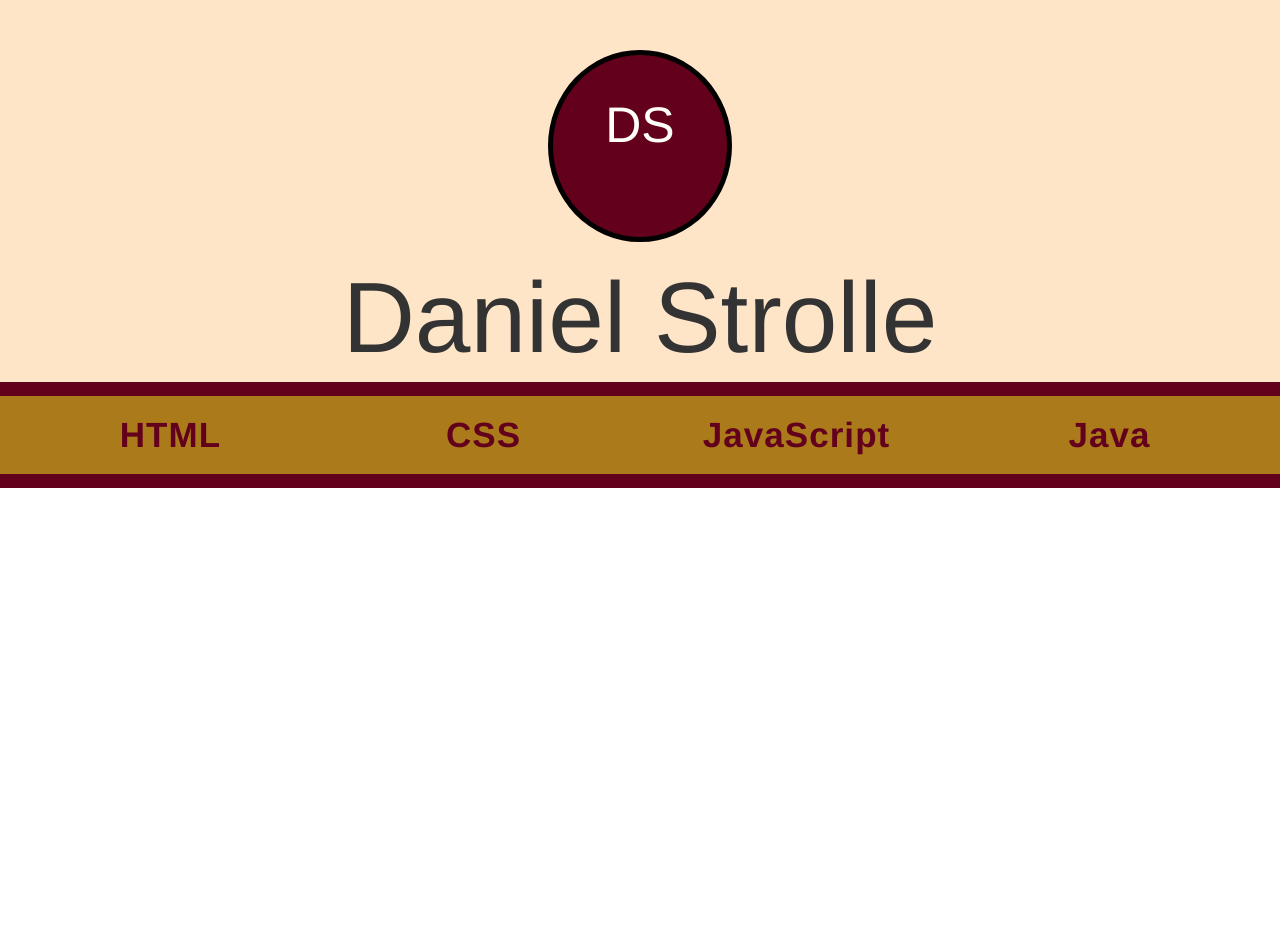
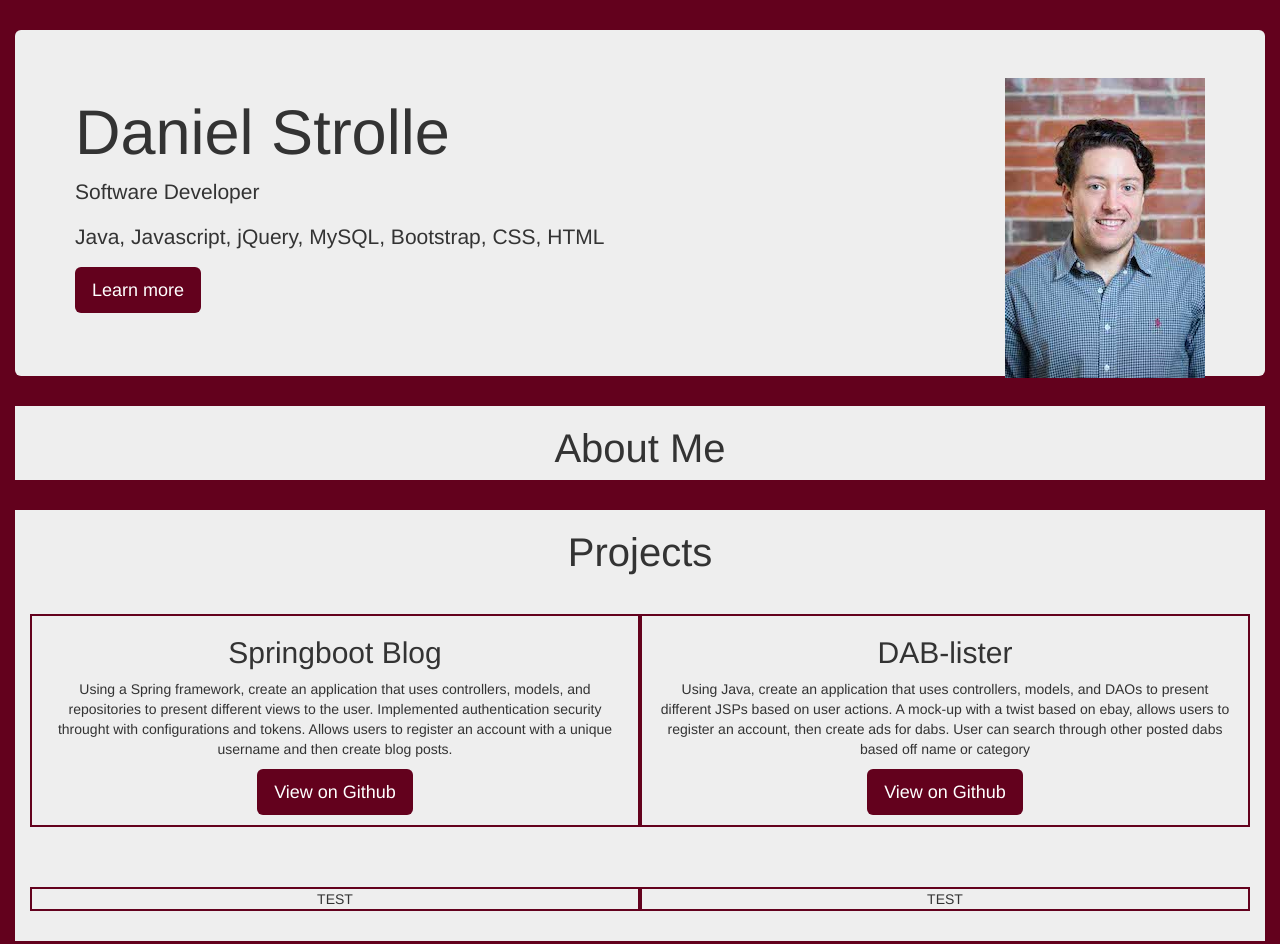
Before and after one commit to danielstrolle/danielstrolle.github.io, a plain HTML site: page index.html in a window 1280 px wide. Before the commit the page ends 800 px from the top, so only its background shows below. Drawn offline with nearby package versions, Linux system fonts and the light colour scheme.

Commit message:
Complete overhaul of design
* add jumbotron with name, skills, and a profile picture

* divide into sections

* add links to github projects after project description

* add a test projects page, need to figure out how to link

* update custom css for styling purposes

```diff
--- a/css/website-css.css
+++ b/css/website-css.css
@@ -1,56 +1,34 @@
-body {
+#main-container {
+    background-color: #63011d;
+}
+
+.jumbotron {
+    margin-top: 30px;
+}
+
+.btn-custom {
+    background-color: #63011d;
+    color: white;
+}
+
+.page-info {
+    background-color: #eee;
+    margin-bottom: 30px;
+
+}
+
+.example {
+    margin: 30px 0;
+    text-align: center;
+    border: 2px solid #63011d;
+}
+
+.section-title {
+    font-size: 40px;
     text-align: center;
 }
 
-.circle {
-    width: 100%;
-    height: 15vw;
-    border-radius: 50%;
-    border: 5px solid black;
-    font-size: 50px;
-    color: #fffff8;
-    line-height: 140px;
-    text-align: center;
-    background-color: #63011d;
-    margin-top: 50px;
+#prof-pic {
+    float: right;
+    padding-bottom: 20px;
 }
-
-h1 {
-    font-size: 100px;
-}
-
-hr {
-    background-color: #8E143B;
-}
-
-.language a {
-    display: inline;
-    font-weight: 600;
-    letter-spacing: 0.03em;
-    font-size: 2.5em;
-    color: #63011d;
-}
-.list-group-item {
-    font-size: 1.5em;
-    color: #000000;
-    background-color: #FEE5C7
-}
-
-header  {
-    background-color: #FEE5C7;
-    border: 0px;
-    margin: 0 auto;
-}
-
-.row {
-    margin: 0;
-}
-.dropdown {
-    background-color: #AB7B1B;
-    border-top: solid #63011d 1em;
-    border-bottom: solid #63011d 1em;
-    padding: 1em;
-}
-.main-info {
-    background-color: #FEE5C7;
-}
--- a/index.html
+++ b/index.html
@@ -8,65 +8,42 @@
     <link rel="stylesheet" href="css/website-css.css">
 </head>
 <body>
-<header>
-    <div class="row">
-        <div class="col-xs-2 col-xs-offset-5">
-            <div class="circle">DS</div>
+<div class="container-fluid" id="main-container">
+    <header>
+        <div class="jumbotron page-info">
+            <img id="prof-pic" src="img/DanielStrolle2.jpg" alt="profile pic">
+            <h1>Daniel Strolle</h1>
+            <p>Software Developer</p>
+            <p>Java, Javascript, jQuery, MySQL, Bootstrap, CSS, HTML</p>
+            <p><a class="btn btn-custom btn-lg" href="/projects.html" role="button">Learn more</a></p>
         </div>
-    </div>
-    <div class="row">
-        <div class="col-xs-8 col-xs-offset-2">
-            <h1 class="display-3">Daniel Strolle</h1>
+    </header>
+    <main>
+        <div class="page-info col-xs-12">
+            <h1 class="section-title">About Me</h1>
+            <p></p>
         </div>
-    </div>
-</header>
-<main>
-    <div class="row dropdown">
-        <div class="language col-xs-3" id="html">
-            <a data-toggle="collapse" href="#collapse1">HTML</a>
-            <div id="collapse1" class="panel-collapse collapse">
-                <ul class="list-group">
-                    <li class="list-group-item">HTML elements and forms</li>
-                    <li class="list-group-item">Clean and concise code</li>
-                    <li class="list-group-item">Responsive web pages</li>
-                </ul>
+        <div class="page-info col-xs-12">
+            <h1 class="section-title">Projects</h1>
+            <div class="col-xs-12 col-md-6 example">
+                <h2>Springboot Blog</h2>
+                <p>Using a Spring framework, create an application that uses controllers, models, and repositories to present different views to the user. Implemented authentication security throught with configurations and tokens. Allows users to register an account with a unique username and then create blog posts.</p>
+                <p><a class="btn btn-custom btn-lg" href="https://github.com/danielstrolle/springboot-blog" role="button">View on Github</a></p>
+            </div>
+            <div class="col-xs-12 col-md-6 example">
+                <h2>DAB-lister</h2>
+                <p>Using Java, create an application that uses controllers, models, and DAOs to present different JSPs based on user actions. A mock-up with a twist based on ebay, allows users to register an account, then create ads for dabs. User can search through other posted dabs based off name or category</p>
+                <p><a class="btn btn-custom btn-lg" href="https://github.com/B-A-D/Mr-Adlister" role="button">View on Github</a></p>
+            </div>
+            <div class="col-xs-12 col-md-6 example">
+                TEST
+            </div>
+            <div class="col-xs-12 col-md-6 example">
+                TEST
             </div>
         </div>
-        <div class="language col-xs-3" id="css">
-            <a data-toggle="collapse" href="#collapse2">CSS</a>
-            <div id="collapse2" class="panel-collapse collapse">
-                <ul class="list-group">
-                    <li class="list-group-item">Box Model</li>
-                    <li class="list-group-item">Positioning</li>
-                    <li class="list-group-item">Selectors & Queries</li>
-                </ul>
-            </div>
-        </div>
-        <div class="language col-xs-3" id="js">
-            <a data-toggle="collapse" href="#collapse3">JavaScript</a>
-            <div id="collapse3" class="panel-collapse collapse">
-                <ul class="list-group">
-                    <li class="list-group-item">Conditionals & Switches</li>
-                    <li class="list-group-item">Arrays & Objects</li>
-                    <li class="list-group-item">BOM, DOM, & API</li>
-                </ul>
-            </div>
-        </div>
-        <div class="language col-xs-3" id="java">
-            <a data-toggle="collapse" href="#collapse4">Java</a>
-            <div id="collapse4" class="panel-collapse collapse">
-                <ul class="list-group">
-                    <li class="list-group-item">Console IO</li>
-                    <li class="list-group-item">Methods</li>
-                    <li class="list-group-item">Object Oriented Programming</li>
-                </ul>
-            </div>
-        </div>
-    </div>
-    <div class="row main-info">
-
-    </div>
-</main>
+    </main>
+</div>
 </body>
 <script src="https://code.jquery.com/jquery-3.2.1.slim.min.js"
         integrity="sha384-KJ3o2DKtIkvYIK3UENzmM7KCkRr/rE9/Qpg6aAZGJwFDMVNA/GpGFF93hXpG5KkN"
```
Also changed, not shown: projects.html (added, +10 -0 lines), img/DanielStrolle2.jpg (added).
